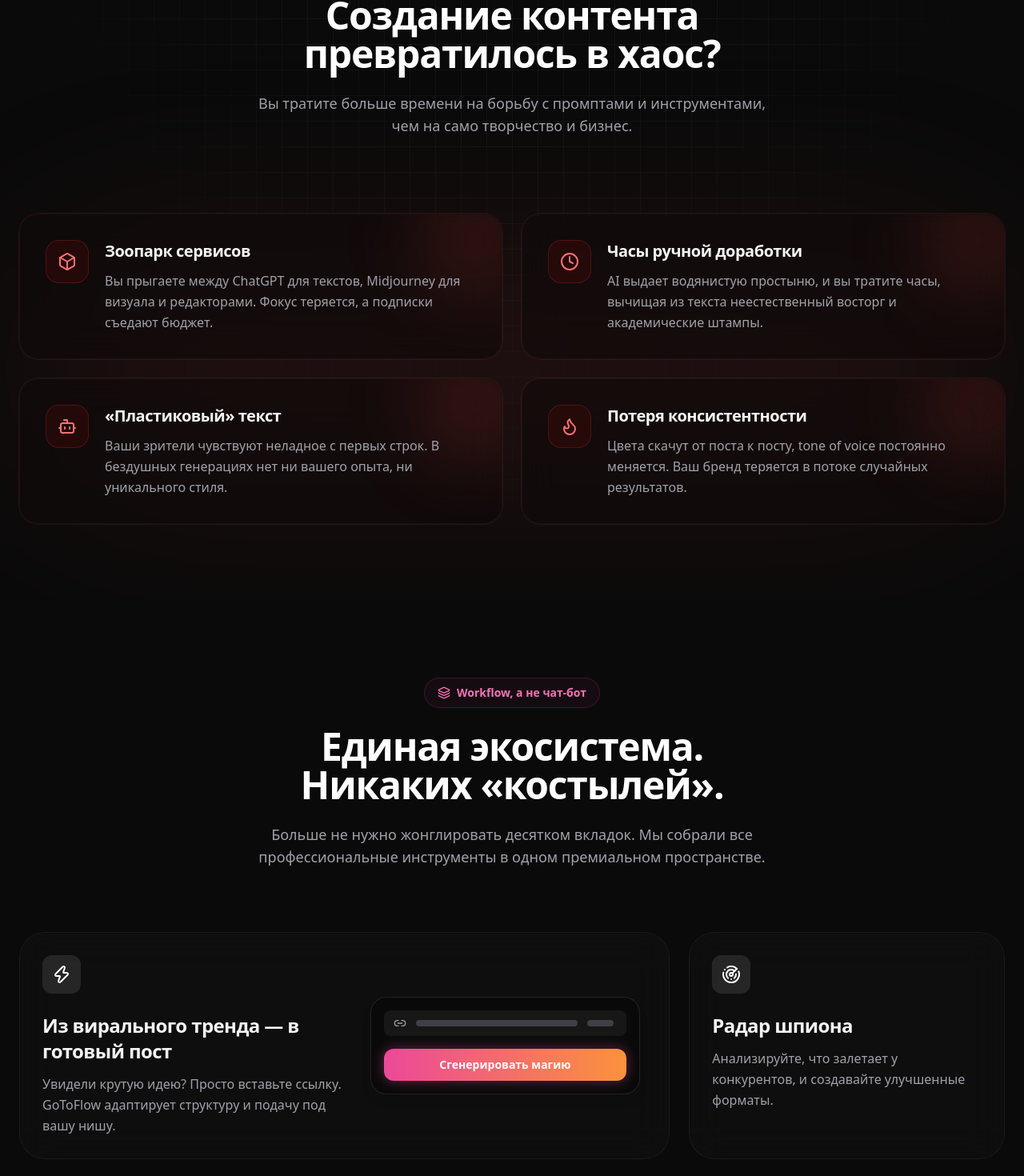
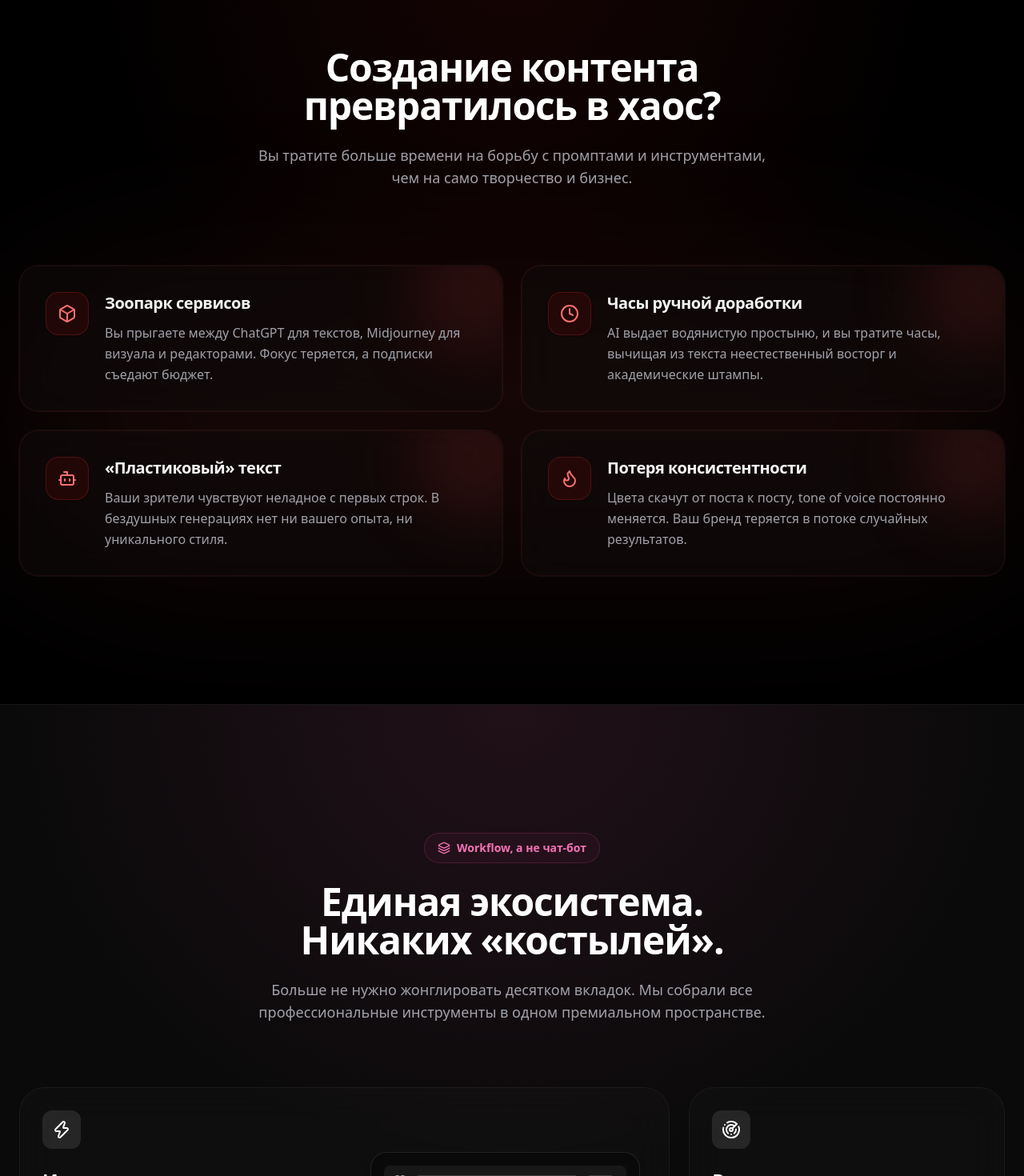
Before and after one commit to matteimikeska49-bot/gtf, a React (Vite) app: page / in a window 1280 px wide. Shown: the part 1289-2759 px from the top of the page at 80% size. Built offline with nearby package versions, Linux system fonts and the light colour scheme.

Commit message:
Enhance section background styles and spacing

```diff
--- a/src/components/MainLayout.jsx
+++ b/src/components/MainLayout.jsx
@@ -15,7 +15,7 @@ export const MainLayout = ({ children }) => {
     <div className={`min-h-screen transition-colors duration-500 ${isDark ? 'dark bg-[#0a0a0a]' : 'bg-zinc-50'}`}>
       <div className="dark:text-zinc-100 text-zinc-900 min-h-screen relative overflow-hidden font-sans">
         {/* Премиальный background grid (Сетка) */}
-        <div className="absolute inset-0 dark:bg-[linear-gradient(to_right,#ffffff0a_1px,transparent_1px),linear-gradient(to_bottom,#ffffff0a_1px,transparent_1px)] bg-[linear-gradient(to_right,#00000008_1px,transparent_1px),linear-gradient(to_bottom,#00000008_1px,transparent_1px)] bg-[size:32px_32px] pointer-events-none [mask-image:radial-gradient(ellipse_60%_60%_at_50%_0%,#000_70%,transparent_100%)]"></div>
+        <div className="absolute top-0 inset-x-0 h-[120vh] dark:bg-[linear-gradient(to_right,#ffffff0a_1px,transparent_1px),linear-gradient(to_bottom,#ffffff0a_1px,transparent_1px)] bg-[linear-gradient(to_right,#00000008_1px,transparent_1px),linear-gradient(to_bottom,#00000008_1px,transparent_1px)] bg-[size:32px_32px] pointer-events-none [mask-image:linear-gradient(to_bottom,black_20%,transparent_100%)]"></div>
         {/* Рассеянный свет сверху */}
         <div className="absolute top-0 inset-x-0 h-[500px] w-full bg-gradient-to-b from-pink-500/10 dark:from-pink-500/5 to-transparent pointer-events-none"></div>
 
--- a/src/components/ProblemSection.jsx
+++ b/src/components/ProblemSection.jsx
@@ -27,8 +27,11 @@ export const ProblemSection = () => {
   ];
 
   return (
-    <section className="py-24 px-6 relative z-10 overflow-hidden">
-      <div className="max-w-7xl mx-auto">
+    <section className="py-32 md:py-40 px-6 relative z-10 overflow-hidden border-t border-zinc-200 dark:border-white/5 bg-zinc-50 dark:bg-black">
+      {/* Огромное слабое радиальное свечение для "боли" */}
+      <div className="absolute top-0 inset-x-0 h-[800px] w-full bg-[radial-gradient(ellipse_at_top,rgba(220,38,38,0.06),transparent_60%)] dark:bg-[radial-gradient(ellipse_at_top,rgba(153,27,27,0.15),transparent_60%)] pointer-events-none" />
+
+      <div className="max-w-7xl mx-auto relative z-10">
         <motion.div
           initial={{ opacity: 0, y: 30 }}
           whileInView={{ opacity: 1, y: 0 }}
--- a/src/components/ToolsSection.jsx
+++ b/src/components/ToolsSection.jsx
@@ -82,8 +82,11 @@ export const ToolsSection = () => {
   ];
 
   return (
-    <section className="py-24 px-6 relative z-10 w-full overflow-hidden">
-      <div className="max-w-7xl mx-auto">
+    <section className="py-32 md:py-40 px-6 relative z-10 w-full overflow-hidden border-t border-zinc-200 dark:border-white/5 bg-white dark:bg-[#0a0a0a]">
+      {/* Легкое розово-оранжевое свечение сверху для решения */}
+      <div className="absolute top-0 inset-x-0 h-[600px] w-full bg-[radial-gradient(ellipse_at_top_center,rgba(236,72,153,0.08),transparent_70%)] dark:bg-[radial-gradient(ellipse_at_top_center,rgba(236,72,153,0.1),transparent_70%)] pointer-events-none" />
+
+      <div className="max-w-7xl mx-auto relative z-10">
         <motion.div
           initial={{ opacity: 0, y: 30 }}
           whileInView={{ opacity: 1, y: 0 }}
```
